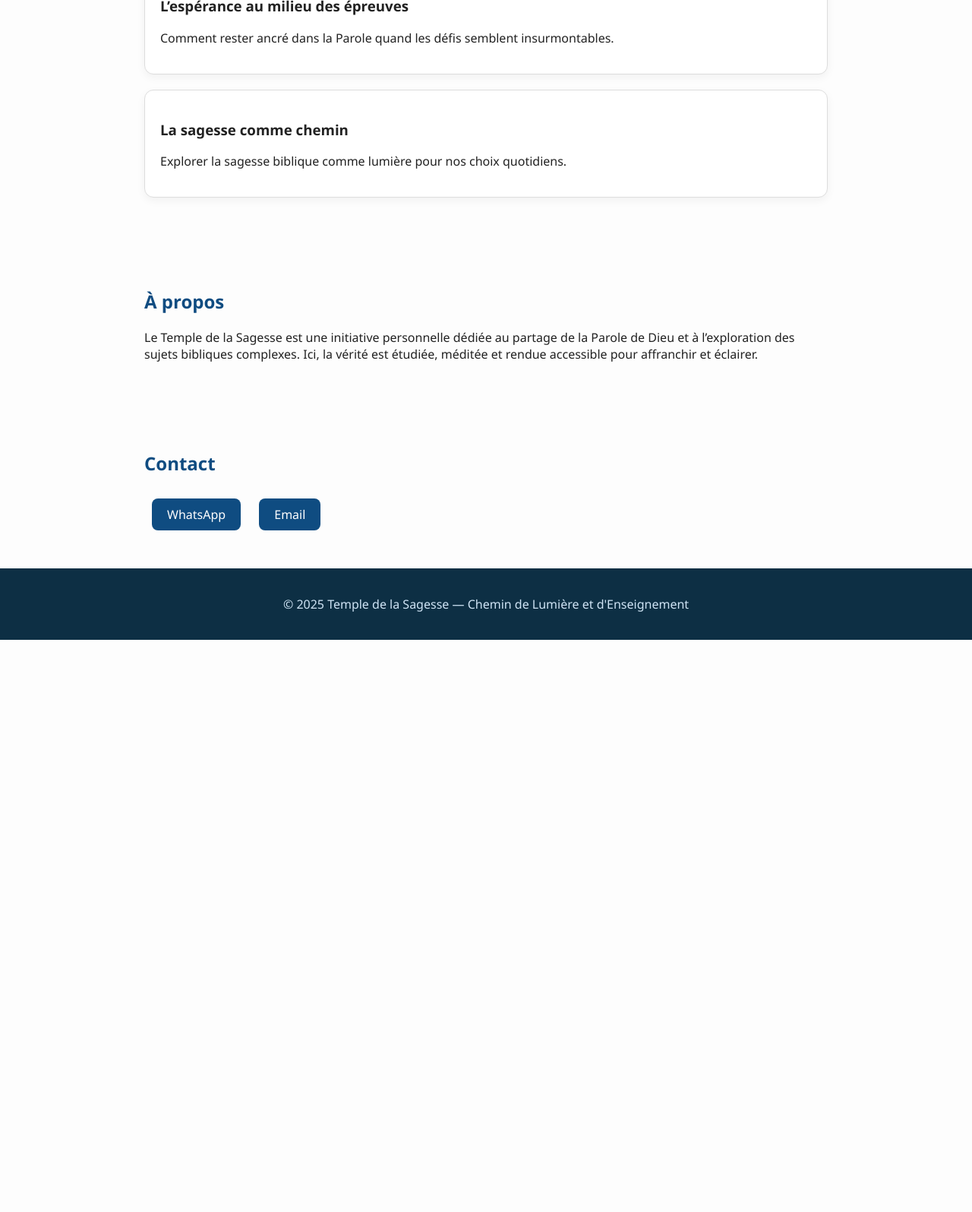
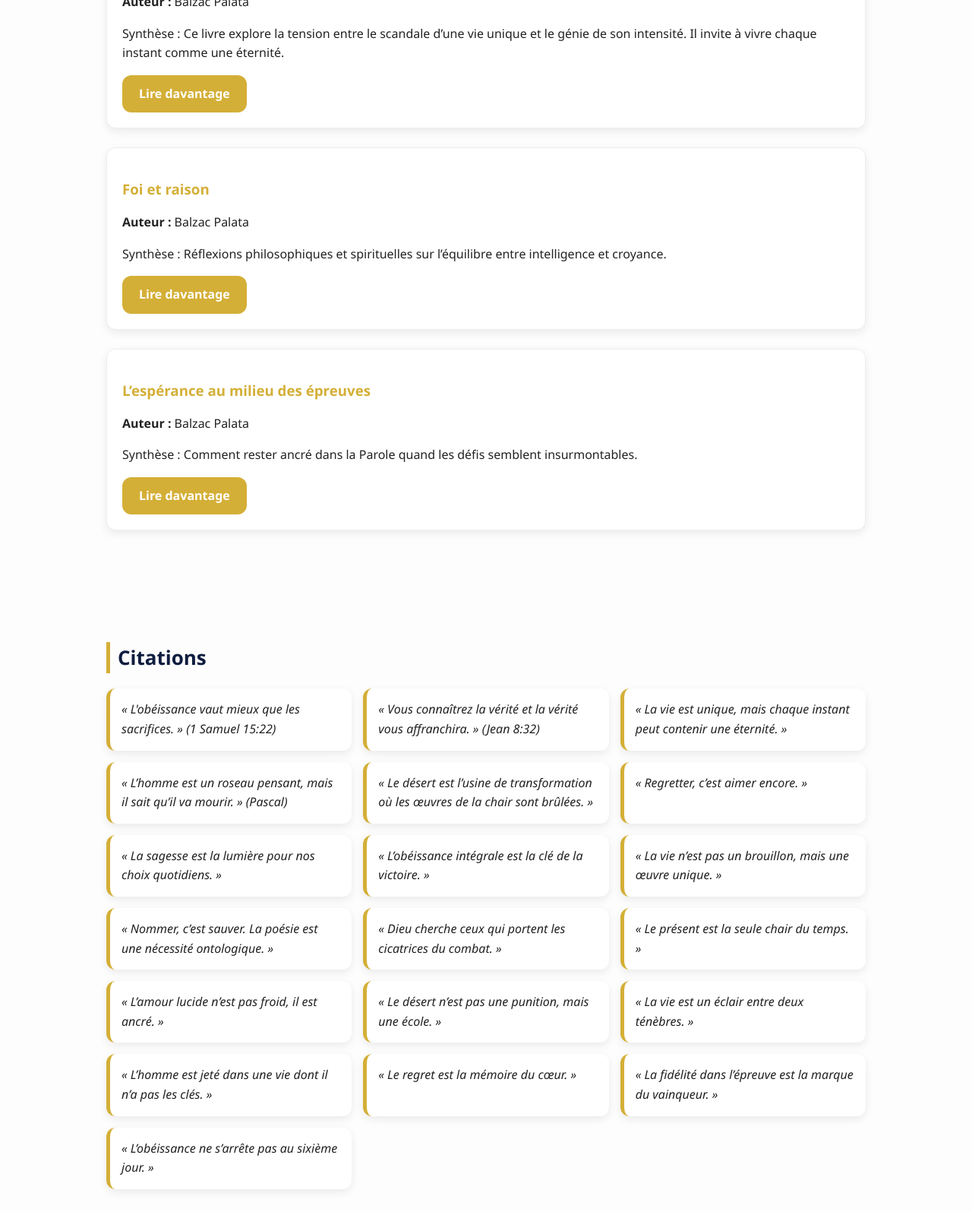
Before and after one commit to balzacpalata12-boop/balzacpalata12-boop.github.io, a plain HTML site: page index.html in a window 1280 px wide. Shown: the part 1205-2800 px from the top of the page at 76% size. Before the commit the page ends 2047 px from the top, so only its background shows below. Drawn offline with Linux system fonts and the light colour scheme.

Commit message:
Update index.html

```diff
--- a/index.html
+++ b/index.html
@@ -1,83 +1,119 @@
 <!DOCTYPE html>
 <html lang="fr">
 <head>
-  <meta charset="utf-8" />
-  <meta name="viewport" content="width=device-width, initial-scale=1" />
+  <meta charset="utf-8">
+  <meta name="viewport" content="width=device-width, initial-scale=1">
   <title>Temple de la Sagesse</title>
-  <meta name="description" content="Chemin de Lumière et d'Enseignement — Partage de la Parole et réflexions bibliques." />
   <style>
+    :root {
+      --primary: #0f1c3f;   /* Bleu marine */
+      --accent: #d4af37;    /* Or */
+      --bg: #fdfdfd;
+      --text: #222;
+      --radius: 12px;
+      --shadow: 0 4px 12px rgba(0,0,0,0.08);
+    }
     body {
       font-family: "Segoe UI", Arial, sans-serif;
       margin: 0;
-      background: #fdfdfd;
-      color: #222;
+      background: var(--bg);
+      color: var(--text);
+      line-height: 1.6;
     }
     header {
-      background: #0f4c81;
+      background: var(--primary);
       color: #fff;
-      padding: 20px;
       text-align: center;
+      padding: 30px 20px;
     }
     header img {
-      height: 80px;
+      height: 120px;
+      border-radius: 50%; /* logo arrondi */
+      display: block;
+      margin: 0 auto 10px;
     }
     nav {
-      background: #184b6b;
+      background: #13244d;
       display: flex;
       justify-content: center;
-      gap: 20px;
-      padding: 10px;
+      gap: 25px;
+      padding: 12px;
     }
     nav a {
       color: #fff;
       text-decoration: none;
       font-weight: 600;
+      transition: color 0.3s;
+    }
+    nav a:hover {
+      color: var(--accent);
     }
     .hero {
-      padding: 60px 20px;
+      background: linear-gradient(135deg, var(--primary), #1f2f5c);
+      color: #fff;
       text-align: center;
-      background: linear-gradient(135deg, #0f4c81, #184b6b);
-      color: #fff;
+      padding: 70px 20px;
     }
-    .hero h1 {
-      font-size: 36px;
-      margin-bottom: 10px;
-    }
-    .hero p {
-      font-size: 18px;
-      margin-top: 0;
+    .hero h2 {
+      color: var(--accent);
+      font-size: 32px;
     }
     section {
-      padding: 40px 20px;
-      max-width: 900px;
+      padding: 50px 20px;
+      max-width: 1000px;
       margin: auto;
     }
     section h2 {
-      color: #0f4c81;
+      color: var(--primary);
       margin-bottom: 20px;
+      font-size: 26px;
+      border-left: 5px solid var(--accent);
+      padding-left: 10px;
     }
     .card {
       background: #fff;
-      border: 1px solid #ddd;
-      border-radius: 12px;
+      border: 1px solid #eee;
+      border-radius: var(--radius);
       padding: 20px;
-      margin-bottom: 20px;
-      box-shadow: 0 4px 12px rgba(0,0,0,0.05);
+      margin-bottom: 25px;
+      box-shadow: var(--shadow);
+    }
+    .card h3 {
+      color: var(--accent);
+      margin-bottom: 10px;
+    }
+    .btn {
+      display: inline-block;
+      padding: 12px 22px;
+      border-radius: var(--radius);
+      background: var(--accent);
+      color: #fff;
+      text-decoration: none;
+      font-weight: 600;
+      transition: background 0.3s, transform 0.2s;
+    }
+    .btn:hover {
+      background: #b9972f;
+      transform: scale(1.05);
+    }
+    .citations {
+      display: grid;
+      grid-template-columns: repeat(auto-fit, minmax(280px, 1fr));
+      gap: 15px;
+    }
+    .citation {
+      background: #fff;
+      border-left: 5px solid var(--accent);
+      padding: 15px;
+      border-radius: var(--radius);
+      box-shadow: var(--shadow);
+      font-style: italic;
     }
     footer {
-      background: #0d2f44;
+      background: var(--primary);
       color: #cfe4f5;
       text-align: center;
-      padding: 20px;
-    }
-    .contact a {
-      display: inline-block;
-      margin: 10px;
-      padding: 10px 20px;
-      border-radius: 8px;
-      background: #0f4c81;
-      color: #fff;
-      text-decoration: none;
+      padding: 25px;
     }
   </style>
 </head>
@@ -85,7 +121,7 @@
 
   <!-- Header -->
   <header>
-    <img src="assets/logo.png" alt="Temple de la Sagesse Logo" />
+    <img src="assets/logo.jpeg" alt="Temple de la Sagesse Logo">
     <h1>TEMPLE DE LA SAGESSE</h1>
     <p>Chemin de Lumière et d'Enseignement</p>
   </header>
@@ -94,14 +130,14 @@
   <nav>
     <a href="#accueil">Accueil</a>
     <a href="#articles">Articles</a>
-    <a href="#meditations">Méditations</a>
+    <a href="#citations">Citations</a>
     <a href="#apropos">À propos</a>
     <a href="#contact">Contact</a>
   </nav>
 
   <!-- Hero -->
-  <section class="hero" id="accueil">
-    <h1>« Vous connaîtrez la vérité et la vérité vous affranchira »</h1>
+  <section id="accueil" class="hero">
+    <h2>« Vous connaîtrez la vérité et la vérité vous affranchira »</h2>
     <p>Jean 8:32</p>
     <p>Un espace pour explorer les sujets bibliques complexes avec clarté et profondeur.</p>
   </section>
@@ -109,48 +145,56 @@
   <!-- Articles -->
   <section id="articles">
     <h2>Articles</h2>
+
     <div class="card">
-      <h3>Lire la Bible avec discernement</h3>
-      <p>Approches pratiques pour comprendre les textes difficiles et les appliquer à la vie quotidienne.</p>
+      <h3>Le Dernier Tour de Jéricho</h3>
+      <p><strong>Auteur :</strong> Frère Balzac Palata</p>
+      <p>Synthèse : Ce manuscrit expose la crise spirituelle de notre temps : non pas une crise de puissance, mais une crise d'obéissance. Il révèle que la logique humaine est l’ennemi mortel de l’obéissance totale.</p>
+      <a href="documents/Le-Dernier-Tour-de-Jericho.pdf" class="btn">Lire davantage</a>
     </div>
+
+    <div class="card">
+      <h3>La Vie : Pourquoi pas deux essais ?</h3>
+      <p><strong>Auteur :</strong> Balzac Palata</p>
+      <p>Synthèse : Ce livre explore la tension entre le scandale d’une vie unique et le génie de son intensité. Il invite à vivre chaque instant comme une éternité.</p>
+      <a href="documents/LA-VIE-COMPLET.pdf" class="btn">Lire davantage</a>
+    </div>
+
     <div class="card">
       <h3>Foi et raison</h3>
-      <p>Réflexions philosophiques et spirituelles sur l’équilibre entre intelligence et croyance.</p>
+      <p><strong>Auteur :</strong> Balzac Palata</p>
+      <p>Synthèse : Réflexions philosophiques et spirituelles sur l’équilibre entre intelligence et croyance.</p>
+      <a href="#" class="btn">Lire davantage</a>
+    </div>
+
+    <div class="card">
+      <h3>L’espérance au milieu des épreuves</h3>
+      <p><strong>Auteur :</strong> Balzac Palata</p>
+      <p>Synthèse : Comment rester ancré dans la Parole quand les défis semblent insurmontables.</p>
+      <a href="#" class="btn">Lire davantage</a>
     </div>
   </section>
 
-  <!-- Méditations -->
-  <section id="meditations">
-    <h2>Méditations</h2>
-    <div class="card">
-      <h3>L’espérance au milieu des épreuves</h3>
-      <p>Comment rester ancré dans la Parole quand les défis semblent insurmontables.</p>
-    </div>
-    <div class="card">
-      <h3>La sagesse comme chemin</h3>
-      <p>Explorer la sagesse biblique comme lumière pour nos choix quotidiens.</p>
-    </div>
-  </section>
-
-  <!-- À propos -->
-  <section id="apropos">
-    <h2>À propos</h2>
-    <p>Le Temple de la Sagesse est une initiative personnelle dédiée au partage de la Parole de Dieu et à l’exploration des sujets bibliques complexes. Ici, la vérité est étudiée, méditée et rendue accessible pour affranchir et éclairer.</p>
-  </section>
-
-  <!-- Contact -->
-  <section id="contact">
-    <h2>Contact</h2>
-    <div class="contact">
-      <a href="https://wa.me/243823450038">WhatsApp</a>
-      <a href="mailto:balzacpalata12@gmail.com">Email</a>
-    </div>
-  </section>
-
-  <!-- Footer -->
-  <footer>
-    <p>&copy; 2025 Temple de la Sagesse — Chemin de Lumière et d'Enseignement</p>
-  </footer>
-
-</body>
-</html>
+  <!-- Citations -->
+  <section id="citations">
+    <h2>Citations</h2>
+    <div class="citations">
+      <div class="citation">« L'obéissance vaut mieux que les sacrifices. » (1 Samuel 15:22)</div>
+      <div class="citation">« Vous connaîtrez la vérité et la vérité vous affranchira. » (Jean 8:32)</div>
+      <div class="citation">« La vie est unique, mais chaque instant peut contenir une éternité. »</div>
+      <div class="citation">« L’homme est un roseau pensant, mais il sait qu’il va mourir. » (Pascal)</div>
+      <div class="citation">« Le désert est l’usine de transformation où les œuvres de la chair sont brûlées. »</div>
+      <div class="citation">« Regretter, c’est aimer encore. »</div>
+      <div class="citation">« La sagesse est la lumière pour nos choix quotidiens. »</div>
+      <div class="citation">« L’obéissance intégrale est la clé de la victoire. »</div>
+      <div class="citation">« La vie n’est pas un brouillon, mais une œuvre unique. »</div>
+      <div class="citation">« Nommer, c’est sauver. La poésie est une nécessité ontologique. »</div>
+      <div class="citation">« Dieu cherche ceux qui portent les cicatrices du combat. »</div>
+      <div class="citation">« Le présent est la seule chair du temps. »</div>
+      <div class="citation">« L’amour lucide n’est pas froid, il est ancré. »</div>
+      <div class="citation">« Le désert n’est pas une punition, mais une école. »</div>
+      <div class="citation">« La vie est un éclair entre deux ténèbres. »</div>
+      <div class="citation">« L’homme est jeté dans une vie dont il n’a pas les clés. »</div>
+      <div class="citation">« Le regret est la mémoire du cœur. »</div>
+      <div class="citation">« La fidélité dans l’épreuve est la marque du vainqueur. »</div>
+      <div class="citation">« L’obéissance ne s’arrête pas au sixième jour. »</div>
```
